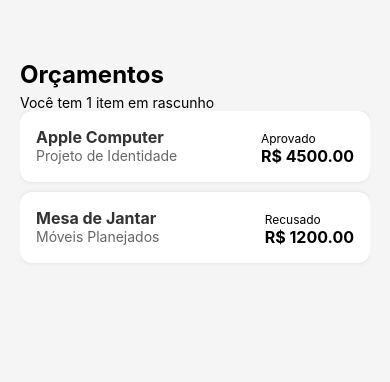
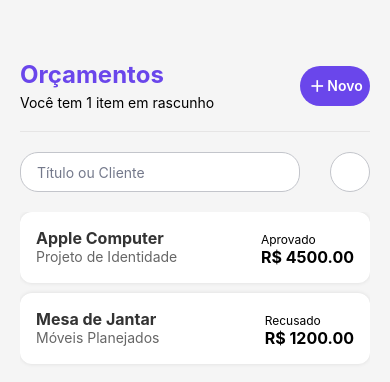
Before and after one commit to sILVEIR44/Sistema-Or-amento---estudo-sistemas-moveis, a React Native app: screen / in a window 390 px wide. Shown: the top 382 px of the page. Built offline with nearby package versions, Linux system fonts and the light colour scheme.

Commit message:
primeira parte do projeto concluida, aula 01

```diff
--- a/package.json
+++ b/package.json
@@ -9,6 +9,7 @@
     "web": "expo start --web"
   },
   "dependencies": {
+    "@expo/vector-icons": "^15.0.2",
     "expo": "~55.0.6",
     "expo-status-bar": "~55.0.4",
     "react": "19.2.0",
--- a/src/app/home/index.tsx
+++ b/src/app/home/index.tsx
@@ -3,6 +3,9 @@ import { FlatList, View, Text } from "react-native";
 import { BudgetCard } from "@/components/budgetCard";
 import { Budget } from "@/types/budget";
 import { styles } from "@/app/home/styles";
+import { Button } from "@/components/button";
+import { Input } from "@/components/input";
+import { Filter } from "@/components/filter";
 
 export function Home() {
     const [budgets, setBudgets] = useState<Budget[]>([
@@ -12,14 +15,23 @@ export function Home() {
 
     return (
         <View style={styles.container}>
-            <Text style={styles.title}>Orçamentos</Text>
-            <Text>Você tem 1 item em rascunho</Text>
+            <View style={styles.header}>
+                <View>
+                    <Text style={styles.title}>Orçamentos</Text>
+                    <Text>Você tem 1 item em rascunho</Text>
+                </View>
+                <Button title="Novo" />
+            </View>
+            <View style={styles.input}>
+                <Input placeholder="Título ou Cliente"/>
+                <Filter/>
+            </View>
             <FlatList
                 data={budgets}
                 keyExtractor={item => item.id}
                 renderItem={({ item }) => <BudgetCard data={item} />}
-                contentContainerStyle={{paddingBottom: 20}}
-                ItemSeparatorComponent={() => <View style={{ height: 10 }}/>}
+                contentContainerStyle={{ paddingBottom: 20 }}
+                ItemSeparatorComponent={() => <View style={{ height: 10 }} />}
             />
         </View>
     )
--- a/src/app/home/styles.ts
+++ b/src/app/home/styles.ts
@@ -10,6 +10,22 @@ export const styles = StyleSheet.create({
     title: {
         fontSize: 24,
         fontWeight: 'bold',
-        marginBottom: 5
+        marginBottom: 5,
+        color: '#6A46EB'
+    },
+    header: {
+        paddingBottom: 20,
+        borderBottomWidth: 1,
+        borderBottomColor: '#E6E5E5',
+        marginBottom: 20,
+        flexDirection: 'row',
+        justifyContent: 'space-between',
+        alignItems: 'center'
+    },
+    input: {
+        marginBottom: 20,
+        alignItems: 'center',
+        flexDirection: 'row',
+        justifyContent: 'space-between',
     }
 })
--- /dev/null
+++ b/src/components/button/index.tsx
@@ -0,0 +1,16 @@
+import { Text, TouchableOpacity, TouchableOpacityProps } from "react-native";
+import { MaterialIcons } from '@expo/vector-icons';
+import {styles} from "./styles";
+
+type Props = TouchableOpacityProps & {
+    title: string
+}
+
+export function Button({title, ...rest}: Props) {
+    return (
+        <TouchableOpacity style={styles.container} activeOpacity={0.8} {...rest}>
+            <MaterialIcons name="add" size={20} color={"#FFFFFF"}/>
+            <Text style={styles.title}>{title}</Text>
+        </TouchableOpacity>
+    )
+}
--- /dev/null
+++ b/src/components/button/styles.ts
@@ -0,0 +1,18 @@
+import { StyleSheet } from "react-native";
+
+export const styles = StyleSheet.create({
+    container: {
+        backgroundColor: '#6A46EB',
+        height: 40,
+        width: '20%',
+        borderRadius: 20,
+        alignItems: 'center',
+        justifyContent: 'center',
+        flexDirection: 'row',
+    },
+    title: {
+        color: '#FFFFFF',
+        fontSize: 14,
+        fontWeight: 600
+    }
+})
--- /dev/null
+++ b/src/components/filter/index.tsx
@@ -0,0 +1,12 @@
+import { TouchableOpacity, TouchableOpacityProps } from "react-native";
+import Ionicons from '@expo/vector-icons/Ionicons';
+import {styles} from "./styles";
+
+
+export function Filter({...rest}) {
+    return (
+        <TouchableOpacity style={styles.container} activeOpacity={0.8} {...rest}>
+            <Ionicons name="options" size={25} color={"#00000000"}/>
+        </TouchableOpacity>
+    )
+}
--- /dev/null
+++ b/src/components/filter/styles.ts
@@ -0,0 +1,14 @@
+import { StyleSheet } from "react-native";
+
+export const styles = StyleSheet.create({
+    container: {
+        backgroundColor: '#FFFFFF',
+        height: 40,
+        width: 40,
+        borderRadius: 20,
+        alignItems: 'center',
+        justifyContent: 'center',
+        borderWidth: 1,
+        borderColor: '#C3C5CB'
+    }
+})
--- /dev/null
+++ b/src/components/input/index.tsx
@@ -0,0 +1,11 @@
+import { TextInput, TextInputProps } from "react-native";
+import {styles} from "./styles";
+
+export function Input({...rest}: TextInputProps) {
+    return (
+        <TextInput
+        style={styles.container}
+        placeholderTextColor={"#74798B"}
+        {...rest} />
+    )
+}
--- /dev/null
+++ b/src/components/input/styles.ts
@@ -0,0 +1,13 @@
+import { StyleSheet } from "react-native";
+
+export const styles = StyleSheet.create({
+    container: {
+        backgroundColor: '#FFFFFF',
+        paddingHorizontal: 16,
+        height: 40,
+        width: '80%',
+        borderRadius: 18,
+        borderWidth: 1,
+        borderColor: '#C3C5CB'
+    }
+})
```
Also changed, not shown: 1 other file (tests, documents, lock files or other folders).
